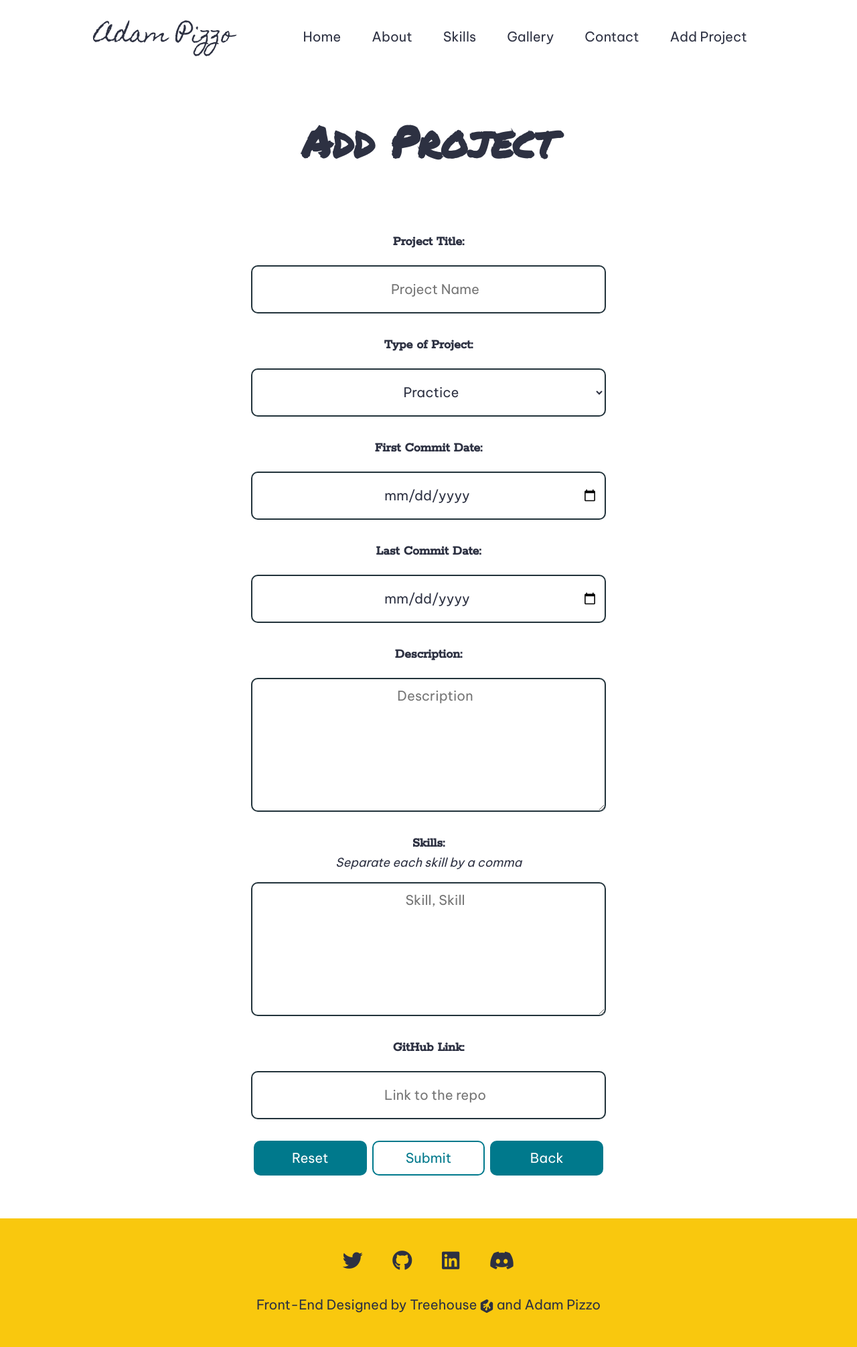
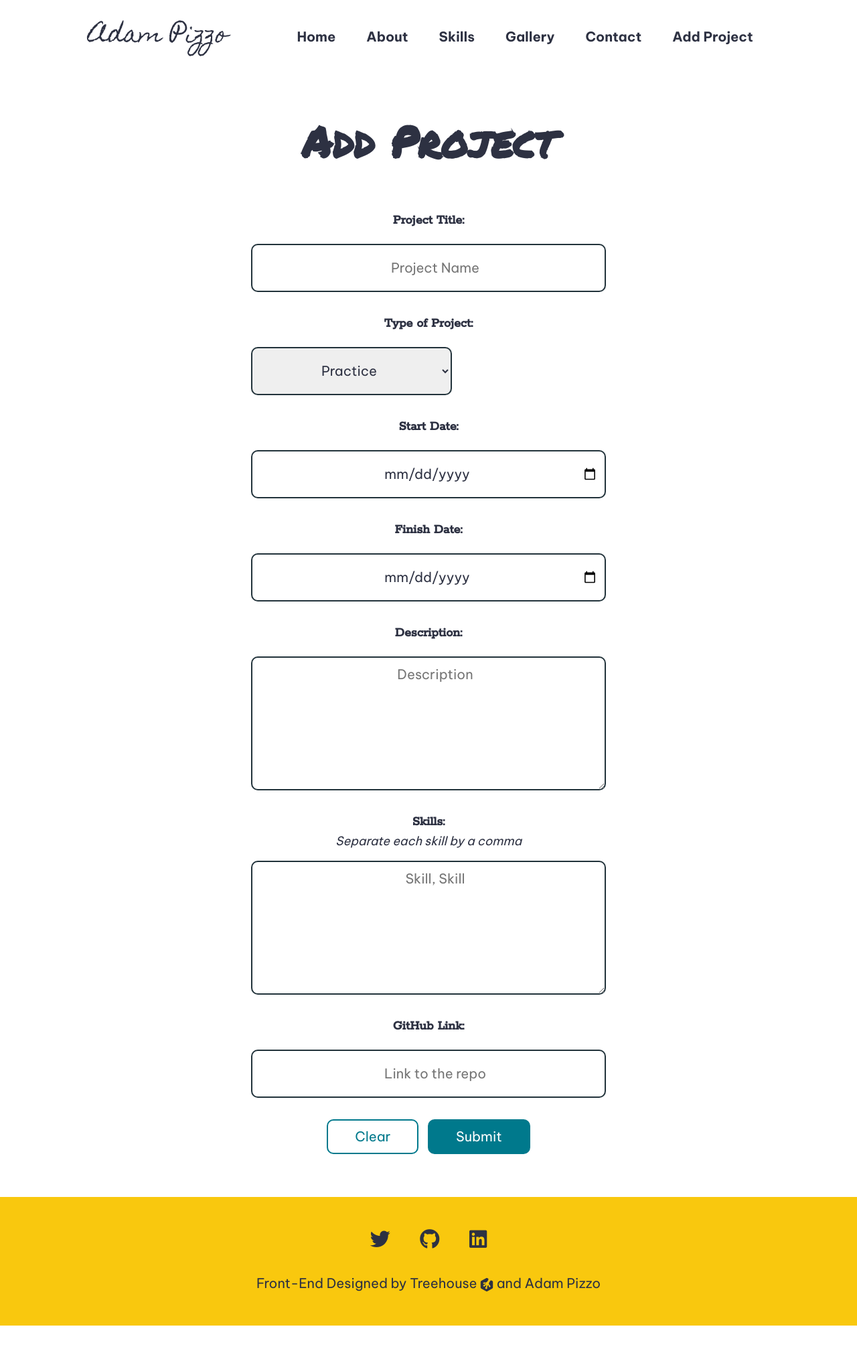
Before and after one commit to adampizzo/Python-Portfolio, a Flask app: page /projects/new in a window 1280 px wide. Shown: the whole page at 67% size. After the commit the page ends 1979 px from the top, so only its background shows below. Run offline with Flask 2, Linux system fonts and the light colour scheme; data comes from the database, SQL or seed files in the repository.

Commit message:
Revert "Added 404 Page and Tweaked Doc"
This reverts commit a2475d333b602a976d4fd3b0ed7dc15c8f7f8e48.

```diff
--- a/app.py
+++ b/app.py
@@ -1,14 +1,16 @@
 from flask import (redirect, render_template, url_for, request, flash)
 from models import db, app, Projects
-from datetime import datetime, timedelta
+import datetime
+
+
 
 
 # Routes
+
 # Index - Root Page
 @app.route('/')
 def index():
-    # All projects sorted by date finished.
-    project_df = Projects.query.order_by(Projects.last_commit.desc()).all()
+    project_df = Projects.query.order_by(Projects.date_finished.desc()).all()  # All projects sorted by date finished.
     skill_set = set()
     projects = Projects.query.all()
     for skill in projects:
@@ -16,99 +18,61 @@ def index():
         for item in skill:
             skill_set.add(item)
     skill_set = sorted(skill_set)
-    return render_template(
-        'index.html',
-        skill_set=skill_set,
-        project_df=project_df
-        )
+    return render_template('index.html', skill_set=skill_set, project_df=project_df)
 
 
 # About Me
 @app.route('/about')
 def about():
-    # All projects sorted by date finished.
-    project_df = Projects.query.order_by(Projects.last_commit.desc()).all()
-    total_time = 0
-    for project in project_df:
-        project_time = (
-            project.last_commit-project.first_commit) + timedelta(days=1)
-        total_time += project_time.days
-    total_projects = len(project_df)
-
-    return render_template(
-        'about.html',
-        project_df=project_df,
-        total_projects=total_projects,
-        total_time=total_time
-    )
-
+    project_df = Projects.query.order_by(Projects.date_finished.desc()).all()  # All projects sorted by date finished.
+    return render_template('about.html', project_df=project_df)
 
 # projects/new - Create Route
 @app.route('/projects/new', methods=['GET', 'POST'])
 def create_project():
-    # All projects sorted by date finished.
-    project_df = Projects.query.order_by(Projects.last_commit.desc()).all()
+    project_df = Projects.query.order_by(Projects.date_finished.desc()).all()  # All projects sorted by date finished.
     if request.form:
         print(request.form)
-        new_project = Projects(
-            title=request.form['title'],
-            type=request.form['type'],
-            first_commit=clean_time(request.form['first_commit']),
-            last_commit=clean_time(request.form['last_commit']),
-            description=request.form['description'],
-            skills=request.form['skills'],
-            url_to_project=request.form['github']
-        )
+        new_project = Projects(title=request.form['title'], type=request.form['type'],
+                            date_started=clean_time(request.form['date_started']),
+                            date_finished=clean_time(request.form['date_finished']),
+                            description=request.form['description'], skills=request.form['skills'],
+                            url_to_project=request.form['github'])
         db.session.add(new_project)
         db.session.commit()
         return redirect(url_for('index'))
-    return render_template(
-        'projectform.html',
-        project_df=project_df
-    )
+    return render_template('projectform.html', project_df=project_df)
 
 
 # projects/<id> - Detail Route (View)
 @app.route('/projects/<id>')
 def project_detail(id):
-    # All projects sorted by date finished.
-    project_df = Projects.query.order_by(Projects.last_commit.desc()).all()
+    project_df = Projects.query.order_by(Projects.date_finished.desc()).all()  # All projects sorted by date finished.
     project = Projects.query.get_or_404(id)
     project.skills = project.skills.split(',')
-    time_taken = (project.last_commit-project.first_commit)+timedelta(days=1)
-    project.first_commit = project.first_commit.strftime('%m/%d/%Y')
-    project.last_commit = project.last_commit.strftime('%m/%d/%Y')
-    return render_template(
-        'detail.html',
-        project=project,
-        project_df=project_df,
-        time_taken=time_taken
-    )
+
+
+    return render_template('detail.html', project=project, project_df=project_df)
 
 
 # projecst/<id>/edit - Edit/Update Route
 @app.route('/projects/<id>/edit', methods=['GET', 'POST'])
 def edit_project(id):
-    # All projects sorted by date finished.
-    project_df = Projects.query.order_by(Projects.last_commit.desc()).all()
+    project_df = Projects.query.order_by(Projects.date_finished.desc()).all()  # All projects sorted by date finished.
     project = Projects.query.get_or_404(id)
+
     if request.form:
         project.title = request.form['title']
         project.type = request.form['type']
-        project.data_started = clean_time(request.form['first_commit'])
-        project.last_commit = clean_time(request.form['last_commit'])
+        project.data_started = clean_time(request.form['date_started'])
+        project.date_finished = clean_time(request.form['date_finished'])
         project.description = request.form['description']
         project.skills = request.form['skills']
         project.url_to_project = request.form['github']
         db.session.commit()
         flash('User Successfully Updated')
         return redirect(url_for('project_detail', id=project.id))
-    return render_template(
-        'projectform_edit.html',
-        project=project,
-        project_df=project_df
-    )
-
+    return render_template('projectform_edit.html', project=project, project_df=project_df)
 
 # projects/<id>/delete - Delete Route
 @app.route('/projects/<id>/delete', methods=['GET', 'POST'])
@@ -118,14 +82,12 @@ def delete_project(id):
     db.session.commit()
     return redirect(url_for('index'))
 
-@app.errorhandler(404)
-def not_found(error):
-    return render_template('404.html', msg=error), 404
+
+
 
 def clean_time(time_str):
     return datetime.datetime.strptime(time_str, '%Y-%m-%d')
 
-
 if __name__ == "__main__":
     db.create_all()
     app.run(debug=True, port=8000, host='localhost')
--- a/models.py
+++ b/models.py
@@ -10,13 +10,12 @@ app.config['SQLALCHEMY_DATABASE_URI'] = 'sqlite:///db/projects.db'
 
 db = SQLAlchemy(app)
 
-
 class Projects(db.Model):
     id = db.Column(db.Integer, primary_key=True)
     title = db.Column(db.String)
     type = db.Column(db.String)
-    first_commit = db.Column(db.Date)
-    last_commit = db.Column(db.Date)
+    date_started = db.Column(db.Date)
+    date_finished = db.Column(db.Date)
     description = db.Column(db.Text)
     skills = db.Column(db.Text)
     url_to_project = db.Column(db.Text)
--- a/static/css/styles.css
+++ b/static/css/styles.css
@@ -75,10 +75,6 @@ nav {
     margin-top: 1rem;
 }
 
-.navigation {
-    width: 100%;
-}
-
 .navbar-brand {
     color: var(--primary-text);
     font-size: 20px;
@@ -93,7 +89,9 @@ nav {
 .nav-item a {
     color: var(--primary-text);
     font-size: 20px;
-    /* font-weight: bold; */
+    /* font-family: var(--nav-bar-font);
+     */
+    font-weight: bold;
 }
 
 .nav-item a:hover,
@@ -392,55 +383,6 @@ Projects
     color: green;
 }
 
-.card-header {
-    background-color: var(--accent);
-    height: 100px;
-    border-radius: 20px 20px 0 0 !important;
-    text-align: center;
-}
-
-.carousel-item {
-    border-radius: 20px !important;
-}
-
-.active {
-    border-radius: 20px !important;
-}
-
-.card {
-    border-color: var(--secondary);
-    border-radius: 20px !important;
-}
-
-.card-header a {
-    text-decoration: none;
-}
-
-.card-header a > span {
-    color: var(--primary-text) !important;
-}
-
-.card-body {
-    height: 600px;
-}
-
-.card-body p {
-    color: var(--primary-text) !important;
-}
-
-#project-carousel {
-    margin-left: 50px;
-    margin-right: 50px;
-}
-
-.carousel-control-prev {
-    margin-left: -20%;
-}
-
-.carousel-control-next {
-    margin-right: -20%;
-}
-
 /*******
 Contact
 *******/
@@ -618,7 +559,6 @@ Form
     border: 2px solid;
     border-radius: 10px;
     border-color: var(--secondary-text);
-    background-color: var(--white);
     width: 300px;
     height: 72px;
     display: block;
@@ -657,25 +597,23 @@ Form
     text-align: center;
 }
 
-#form button,
-#form .btn {
+#form button {
     border: 2px solid var(--secondary);
     border-radius: 10px;
     font-size: 20px;
     padding: 9px 40px;
 }
 
-#form button[type='reset'],
-#form .btn {
-    background-color: var(--secondary);
-    color: var(--white);
-}
-
-#form button[type='submit'] {
+#form button[type='reset'] {
+    margin-right: 10px;
     background-color: var(--white);
     color: var(--secondary);
 }
 
+#form button[type='submit'] {
+    background-color: var(--secondary);
+    color: var(--white);
+}
 
 /********************
 EXCEEDS - About Page
@@ -801,10 +699,6 @@ Media Queries
         font-size: 62px;
     }
 
-    .navigation {
-        width: auto;
-    }
-
     .header h1 {
         font-size: 64px;
         margin-bottom: 2rem;
@@ -813,6 +707,11 @@ Media Queries
     .header img {
         height: 320px;
         width: 320px;
+    }
+
+    .navigation {
+        width: fit-content;
+        margin: auto;
     }
 
     .navigation .navbar-brand {
@@ -880,8 +778,7 @@ Media Queries
     }
 
     #form input,
-    #form textarea,
-    #form select {
+    #form textarea  {
         width: 450px;
         padding-left: 30px;
     }
@@ -918,8 +815,7 @@ Media Queries
     }
 
     #form input,
-    #form textarea,
-    #form select {
+    #form textarea {
         width: 530px;
     }
 }
--- a/templates/layout.html
+++ b/templates/layout.html
@@ -13,9 +13,9 @@
         <link href="https://cdn.jsdelivr.net/npm/bootstrap@5.1.3/dist/css/bootstrap.min.css" rel="stylesheet" integrity="sha384-1BmE4kWBq78iYhFldvKuhfTAU6auU8tT94WrHftjDbrCEXSU1oBoqyl2QvZ6jIW3" crossorigin="anonymous">
         <link rel="stylesheet" href="/static/css/styles.css">
     </head>
-    <body class="d-flex flex-column justify-content-between align-items-stretch min-vh-100">
-        <section class="navigation align-self-center">
-            <nav class="navbar navbar-expand-lg flex-grow-0">
+    <body>
+        <section class="navigation">
+            <nav class="navbar navbar-expand-lg">
                 <div class="container-fluid">
                     <a class="navbar-brand" href="{{ url_for('index') }}">Adam Pizzo</a>
                     <button class="toggle" type="button" data-bs-toggle="collapse" data-bs-target="#navbarContent" aria-controls="navbarContent" aria-expanded="false" aria-label="Toggle navigation">
@@ -24,7 +24,7 @@
                     <div class="collapse navbar-collapse" id="navbarContent">
                         <ul class="navbar-nav me-auto mb-2 mb-lg-0">
                         <li class="nav-item">
-                            <a class="nav-link" aria-current="page" href="{{ url_for('index') }}">Home</a>
+                            <a class="nav-link active" aria-current="page" href="{{ url_for('index') }}">Home</a>
                         </li>
                         <li class="nav-item">
                             <a class="nav-link" href="{{ url_for('about') }}">About</a>
@@ -50,7 +50,7 @@
 
         {% block content %}
         {% endblock %}
-        <section class="footer mt-auto">
+        <section class="footer">
             <div class="socials">
                 <!--Delete any you don't use-->
                 <!--Icons from FontAwesome.com/icons-->
@@ -62,9 +62,6 @@
                 </a>
                 <a href="https://www.linkedin.com/in/adampizzo/" target="_blank">
                     <i class="fab fa-linkedin"></i>
-                </a>
-                <a href="https://discordapp.com/users/Atlas#9083" target="_blank">
-                    <i class="fab fa-discord"></i>
                 </a>
             </div>
             <div class="treehouse">
--- a/templates/projectform.html
+++ b/templates/projectform.html
@@ -13,10 +13,10 @@
                 <option value="Project">Project</option>
                 <option value="Tutorial">Tutorial</option>
             </select>
-            <label for="first_commit">First Commit Date:</label>
-            <input type="date" name="first_commit" id="first_commit" required>
-            <label for="last_commit">Last Commit Date:</label>
-            <input type="date" name="last_commit" id="last_commit" required>
+            <label for="date_started">Start Date:</label>
+            <input type="date" name="date_started" id="date_started" required>
+            <label for="date_finished">Finish Date:</label>
+            <input type="date" name="date_finished" id="date_finished" required>
             <label for="description">Description:</label>
             <textarea name="description" id="description" cols="30" rows="20" placeholder="Description" required></textarea>
             <label for="skills-list" id="skills-label">Skills:</label>
@@ -24,10 +24,9 @@
             <textarea name="skills" id="skills-list" cols="30" rows="10" placeholder="Skill, Skill" required></textarea>
             <label for="github">GitHub Link:</label>
             <input type="url" name="github" id="github" placeholder="Link to the repo" required>
-            <div class="d-flex justify-items-evenly ">
-                <button class="flex-grow-1 col-3 px-0 mx-1" type="reset">Reset</button>
-                <button class="flex-grow-1 col-3 px-0 mx-1" type="submit">Submit</button>
-                <a href="{{ url_for('index')}}" class="btn btn-primary flex-grow-1 col-3 px-0 mx-1">Back</a>
+            <div>
+                <button type="reset">Clear</button>
+                <button type="submit">Submit</button>
             </div>
         </form>
     </section>
```
Also changed, not shown: other parts of static/css/styles.css (+12 -61 lines), templates/404.html (deleted, +0 -10 lines), templates/about.html (+2 -7 lines), templates/detail.html (+9 -11 lines), templates/index.html (+17 -30 lines), templates/projectform_edit.html (+8 -8 lines), utils.py (added, +46 -0 lines), db/projects.db, 1 other file.
